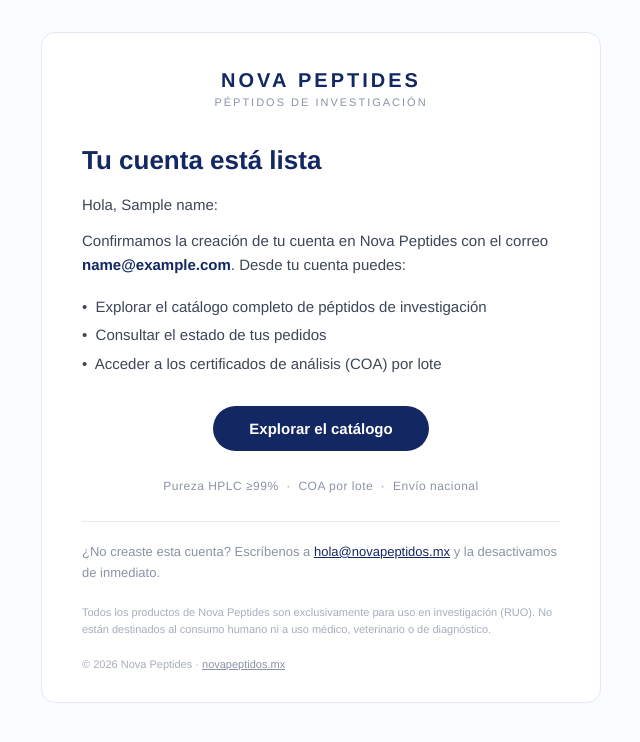
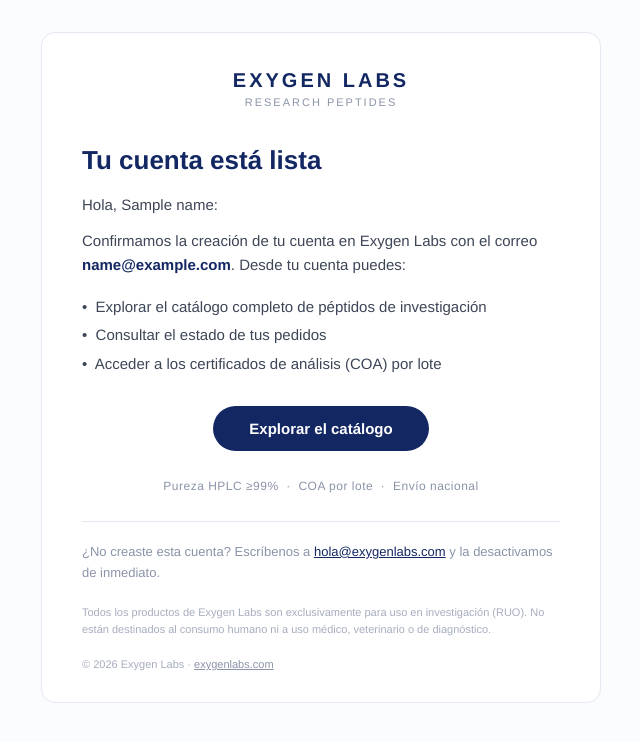
Before and after one commit to vancuellar/novapeptidos-RBAC, a Python web app: template templates/welcome_email.es.html in a window 1280 px wide. Shown: the top 742 px of the page, without its empty margins (319-959 px from the left). Run offline with Jinja, Linux system fonts and the light colour scheme; the template is opened without the code that fills it: most values are stand-ins (such as "Sample title", 1, 10 or a date in 2020).

Commit message:
Rebrand welcome emails Nova -> Exygen Labs (es/en/pt)
- Wordmark EXYGEN LABS / RESEARCH PEPTIDES en el encabezado
- Marca y aviso RUO ahora dicen Exygen Labs; contacto hola@exygenlabs.com
- Los enlaces siguen a novapeptidos.mx (dominio vivo) hasta migrar a exygenlabs.com

Co-Authored-By: Claude Fable 5 <noreply@anthropic.com>

```diff
--- a/templates/welcome_email.es.html
+++ b/templates/welcome_email.es.html
@@ -1,19 +1,19 @@
 <!DOCTYPE html>
 <!--
-  Nova Peptides — welcome / account-confirmation email
+  Exygen Labs — welcome / account-confirmation email
   Placeholders: {{name}} and {{email}} — replace with str.replace() before sending.
-  Subject suggestion: "Tu cuenta en Nova Peptides está lista"
+  Subject suggestion: "Tu cuenta en Exygen Labs está lista"
   Table-based + inline styles so it renders correctly in Gmail/Outlook/Apple Mail.
 -->
 <html lang="es-MX">
 <head>
   <meta charset="utf-8">
   <meta name="viewport" content="width=device-width, initial-scale=1">
-  <title>Tu cuenta en Nova Peptides está lista</title>
+  <title>Tu cuenta en Exygen Labs está lista</title>
 </head>
 <body style="margin:0; padding:0; background-color:#FBFCFE;">
   <div style="display:none; max-height:0; overflow:hidden; mso-hide:all;">
-    Tu cuenta en Nova Peptides está lista. Explora el catálogo con COA por lote.
+    Tu cuenta en Exygen Labs está lista. Explora el catálogo con COA por lote.
   </div>
   <table role="presentation" width="100%" cellpadding="0" cellspacing="0" style="background-color:#FBFCFE;">
     <tr>
@@ -23,10 +23,10 @@
           <tr>
             <td align="center" style="padding:36px 40px 8px 40px;">
               <div style="font-family:Helvetica,Arial,sans-serif; font-size:20px; letter-spacing:3px; color:#132763; font-weight:bold;">
-                NOVA&nbsp;PEPTIDES
+                EXYGEN&nbsp;LABS
               </div>
               <div style="font-family:Helvetica,Arial,sans-serif; font-size:11px; letter-spacing:2px; color:#8A93A8; padding-top:4px;">
-                PÉPTIDOS DE INVESTIGACIÓN
+                RESEARCH PEPTIDES
               </div>
             </td>
           </tr>
@@ -40,7 +40,7 @@
                 Hola, {{name}}:
               </p>
               <p style="margin:12px 0 0 0; font-size:15px; line-height:1.6; color:#3D4657;">
-                Confirmamos la creación de tu cuenta en Nova Peptides con el correo
+                Confirmamos la creación de tu cuenta en Exygen Labs con el correo
                 <strong style="color:#132763;">{{email}}</strong>. Desde tu cuenta puedes:
               </p>
               <table role="presentation" cellpadding="0" cellspacing="0" style="margin:16px 0 0 0;">
@@ -79,17 +79,17 @@
           <tr>
             <td style="padding:20px 40px 8px 40px; font-family:Helvetica,Arial,sans-serif; font-size:13px; line-height:1.6; color:#8A93A8;">
               ¿No creaste esta cuenta? Escríbenos a
-              <a href="mailto:hola@novapeptidos.mx" style="color:#132763;">hola@novapeptidos.mx</a>
+              <a href="mailto:hola@exygenlabs.com" style="color:#132763;">hola@exygenlabs.com</a>
               y la desactivamos de inmediato.
             </td>
           </tr>
 
           <tr>
             <td style="padding:12px 40px 28px 40px; font-family:Helvetica,Arial,sans-serif; font-size:11px; line-height:1.6; color:#A6ADBE;">
-              Todos los productos de Nova Peptides son exclusivamente para uso en investigación (RUO).
+              Todos los productos de Exygen Labs son exclusivamente para uso en investigación (RUO).
               No están destinados al consumo humano ni a uso médico, veterinario o de diagnóstico.
               <br><br>
-              &copy; 2026 Nova Peptides &middot; <a href="https://novapeptidos.mx" style="color:#8A93A8;">novapeptidos.mx</a>
+              &copy; 2026 Exygen Labs &middot; <a href="https://novapeptidos.mx" style="color:#8A93A8;">exygenlabs.com</a>
             </td>
           </tr>
 
```
Also changed, not shown: templates/welcome_email.en.html (+9 -9 lines), templates/welcome_email.pt.html (+10 -10 lines).
